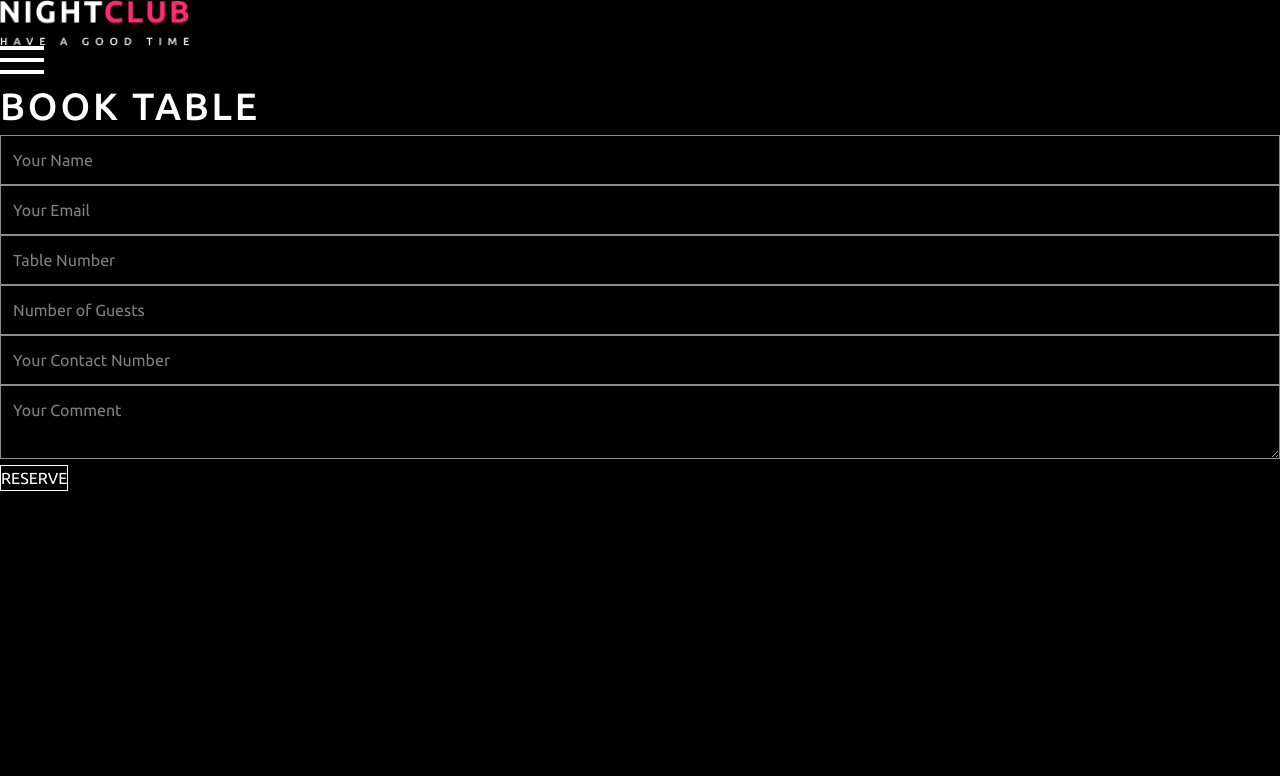
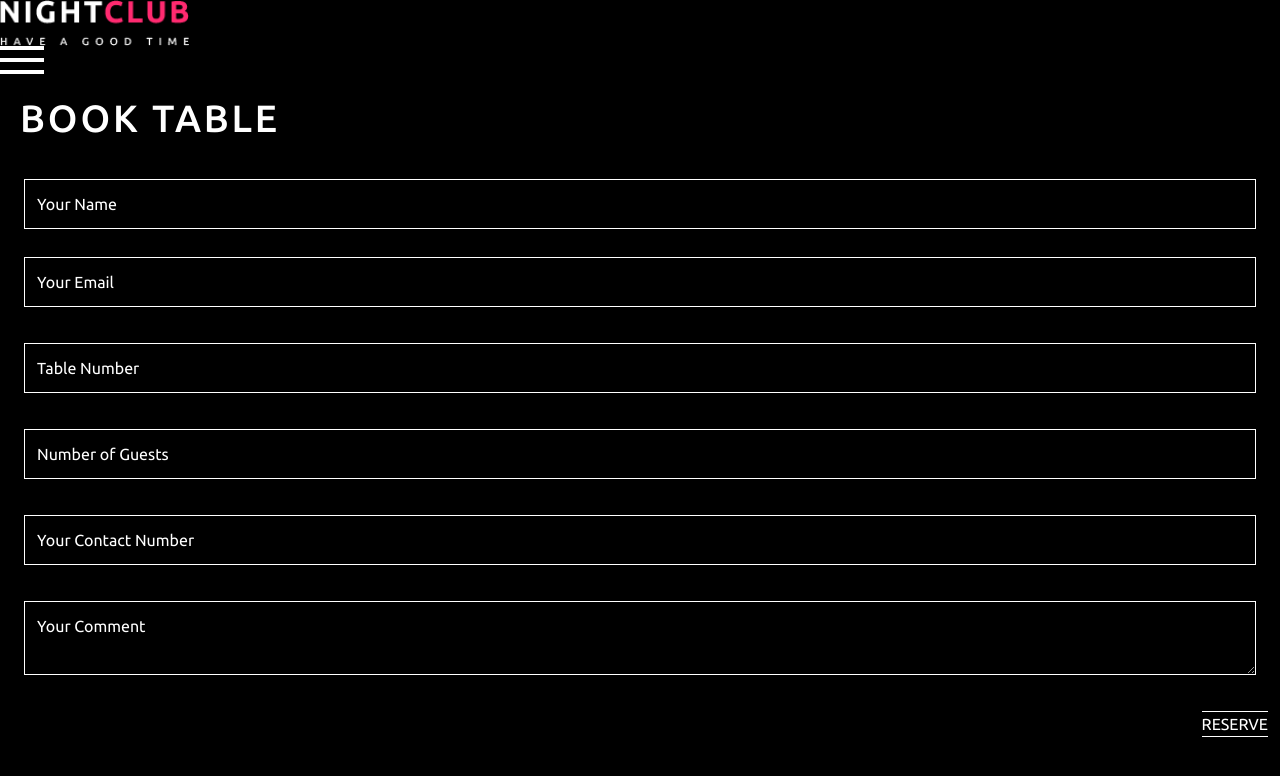
Before and after one commit to Vanest-Jalal/nightclub-frontend, a Next.js app: page /booking in a window 1280 px wide. Shown: the top 776 px of the page. Built offline with nearby package versions, Linux system fonts and the light colour scheme.

Commit message:
Refactor booking components: replace BookingForm with BookingClient and enhance form styling

```diff
--- a/app/booking/page.jsx
+++ b/app/booking/page.jsx
@@ -1,11 +1,11 @@
 import Image from "next/image";
-import BookingForm from "@/components/Booking/BookingForm";
+import BookingClient from "@/components/Booking/BookingClient";
 
 export default function BookingPage() {
   return (
     <main>
-      <h1>BOOK TABLE</h1>
-      <BookingForm />
+      <h1 className="my-3 ml-5">BOOK TABLE</h1>
+      <BookingClient />
     </main>
   );
 }
--- /dev/null
+++ b/components/Booking/BookingClient.jsx
@@ -0,0 +1,11 @@
+"use client";
+import { useState } from "react";
+import BookingForm from "./BookingForm";
+
+const BookingClient = () => {
+  const [selectedTable, setSelectedTable] = useState(null);
+
+  return <BookingForm selectedTable={selectedTable} />;
+};
+
+export default BookingClient;
--- a/components/Booking/BookingForm.jsx
+++ b/components/Booking/BookingForm.jsx
@@ -1,28 +1,29 @@
-"use client";
-
-const BookingForm = () => {
+const BookingForm = ({ selectedTable }) => {
   return (
-    <form>
+    <form className="flex flex-col gap-5 px-3">
       <input
         type="text"
         name="name"
         placeholder="Your Name"
         required
-        className="w-full border border-gray-500 p-3 text-white"
+        className=" border p-3 mt-5 ml-3 mr-3 placeholder:text-white"
       />
+
       <input
         type="email"
         name="email"
         placeholder="Your Email"
         required
-        className="w-full border border-gray-500 p-3 text-white"
+        className="border p-3 my-2 ml-3 mr-3 placeholder:text-white"
       />
       <input
+        value={selectedTable ?? ""}
         type="number"
         name="table"
         placeholder="Table Number"
         required
-        className="w-full border border-gray-500 p-3 text-white"
+        readOnly
+        className="border p-3 my-2 ml-3 mr-3 placeholder:text-white"
       />
 
       <input
@@ -31,7 +32,7 @@ const BookingForm = () => {
         placeholder="Number of Guests"
         min="1"
         required
-        className="w-full border border-gray-500 p-3 text-white"
+        className="border p-3 my-2 ml-3 mr-3 placeholder:text-white"
       />
 
       {/* choose your night */}
@@ -41,16 +42,18 @@ const BookingForm = () => {
         name="phone"
         placeholder="Your Contact Number"
         required
-        className="w-full border border-gray-500 p-3 text-white"
+        className="border p-3 my-2 ml-3 mr-3 placeholder:text-white"
       />
+
       <textarea
         type="text"
         name="your-comment"
         placeholder="Your Comment"
         required
-        className="w-full border border-gray-500 p-3 text-white"
+        className="border p-3 my-2 ml-3 mr-3 placeholder:text-white"
       />
-      <button type="submit" className="border">
+
+      <button type="submit" className="place-self-end border-y my-2 mr-4>">
         RESERVE
       </button>
     </form>
```
